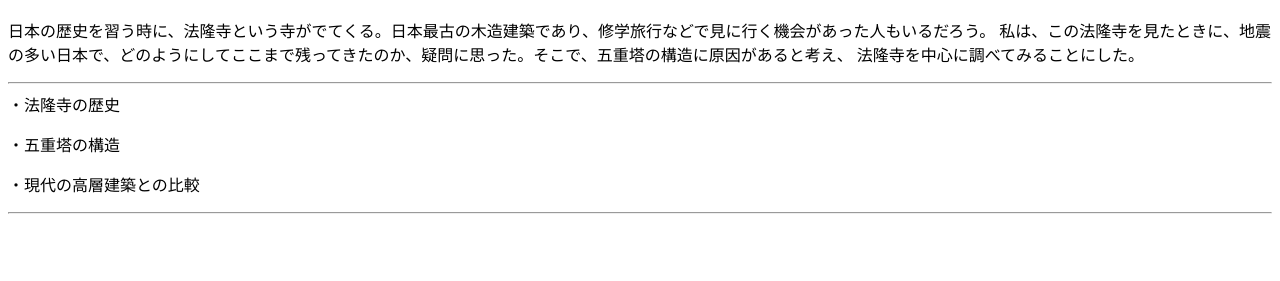
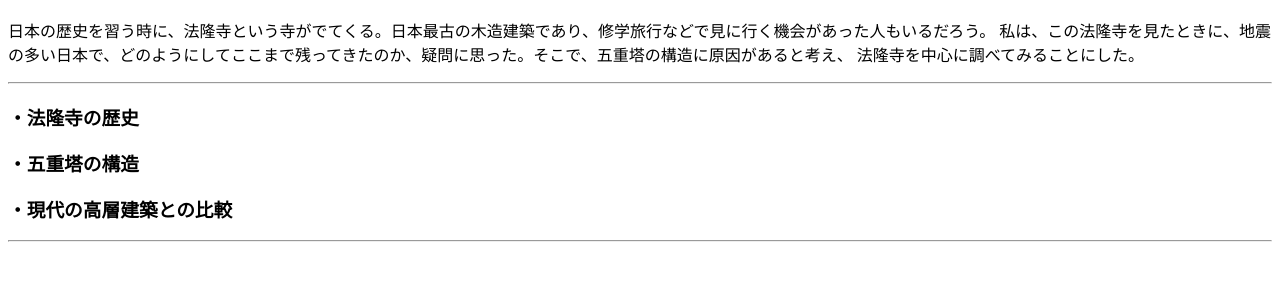
Before and after one commit to shosukeono/shosukeono.github.io, a plain HTML site: page cl2020.html in a window 1280 px wide. Shown: the part 57-338 px from the top of the page. Drawn offline with Linux system fonts and the light colour scheme.

Commit message:
Update cl2020.html

```diff
--- a/cl2020.html
+++ b/cl2020.html
@@ -8,11 +8,11 @@
   私は、この法隆寺を見たときに、地震の多い日本で、どのようにしてここまで残ってきたのか、疑問に思った。そこで、五重塔の構造に原因があると考え、
   法隆寺を中心に調べてみることにした。
   <hr>
-  <a name="rekishi">・法隆寺の歴史</a>
+  <h3><a name="rekishi">・法隆寺の歴史</a></h3>
   <p>
-    <a name="kouzou">・五重塔の構造</a>
+    <h3><a name="kouzou">・五重塔の構造</a></h3>
   <p>
-    <a name="hikaku">・現代の高層建築との比較</a>
+    <h3><a name="hikaku">・現代の高層建築との比較</a></h3>
   <hr>
   </body>
 </html>
```
